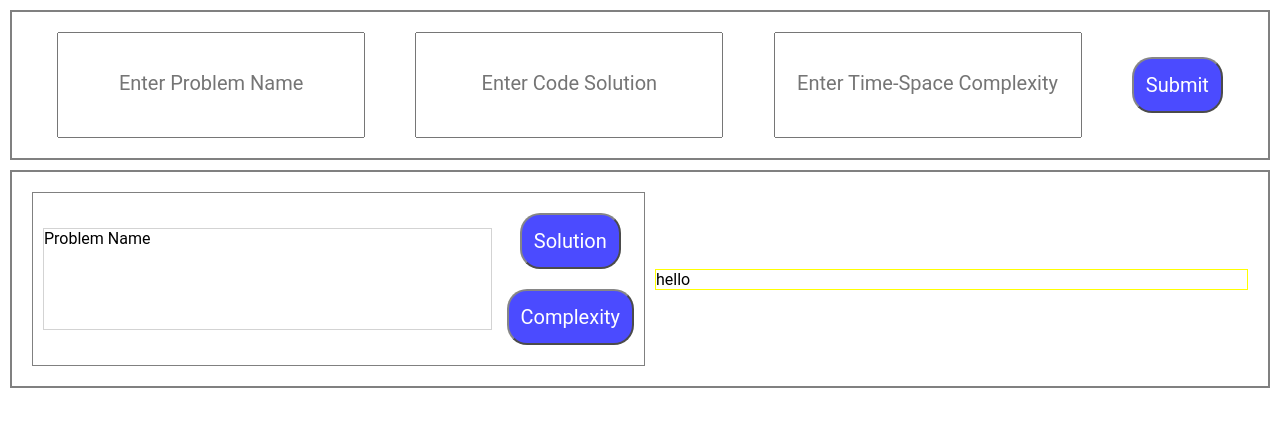
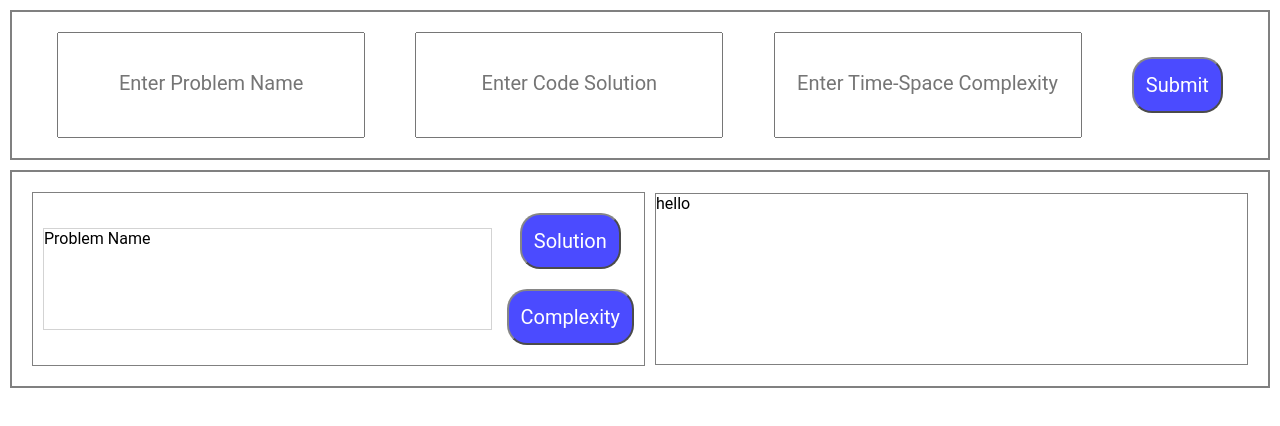
Before and after one commit to saranyavinjarapu/Leetcode150, a React (Create React App) app: page / in a window 1280 px wide. Shown: the top 426 px of the page. Built offline with nearby package versions, Linux system fonts and the light colour scheme.

Commit message:
setup the problem details layout

```diff
--- a/src/components/Layout/Layout.module.css
+++ b/src/components/Layout/Layout.module.css
@@ -28,10 +28,10 @@
 }
 
 .LayoutDescriptionContainer {
-  border: 1px solid yellow;
+  border: 1px solid gray;
   flex: 1;
   margin-left: 10px;
-  min-height: 100%;
+  min-height: 170px;
 }
 
 button {
```
